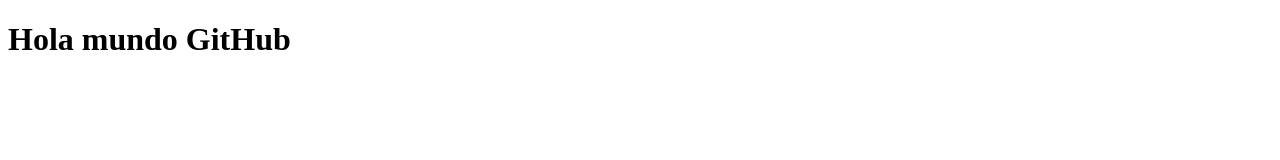
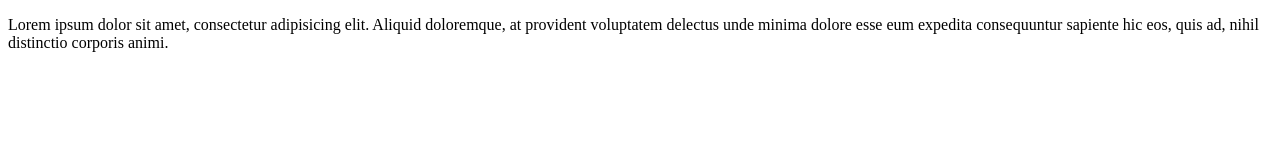
Before and after one commit to ramses30/Prueba, a plain HTML site: page index.html in a window 1280 px wide. Drawn offline with Linux system fonts and the light colour scheme.

Commit message:
Cambio del contenido
Cambio del contenido de mi HOME

```diff
--- a/index.html
+++ b/index.html
@@ -5,6 +5,6 @@
 	<title>Prueba</title>
 </head>
 <body>
-	<h1>Hola mundo GitHub</h1>
+	<p>Lorem ipsum dolor sit amet, consectetur adipisicing elit. Aliquid doloremque, at provident voluptatem delectus unde minima dolore esse eum expedita consequuntur sapiente hic eos, quis ad, nihil distinctio corporis animi.</p>
 </body>
 </html>
```
